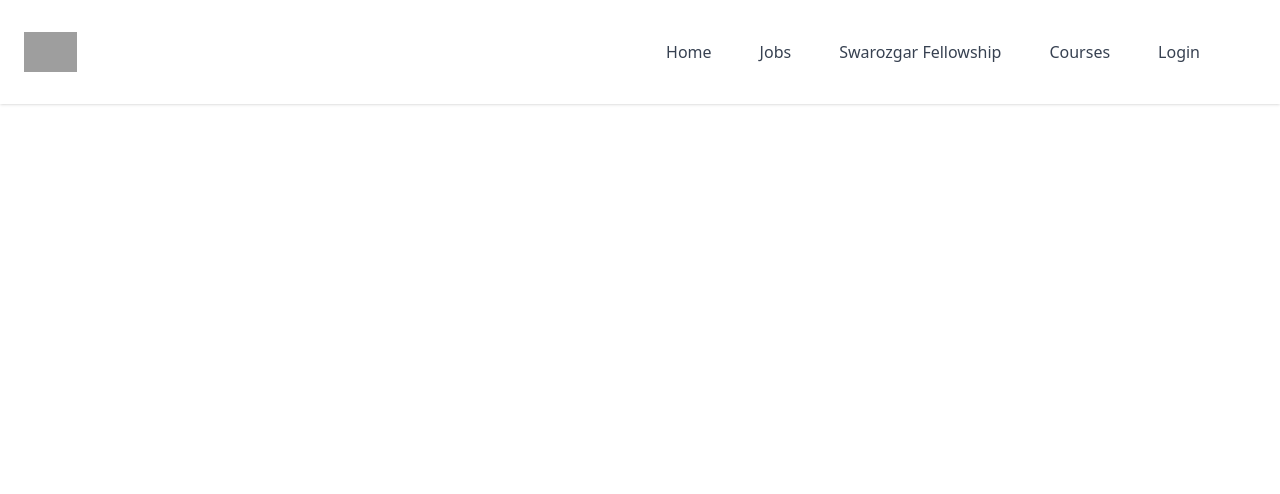
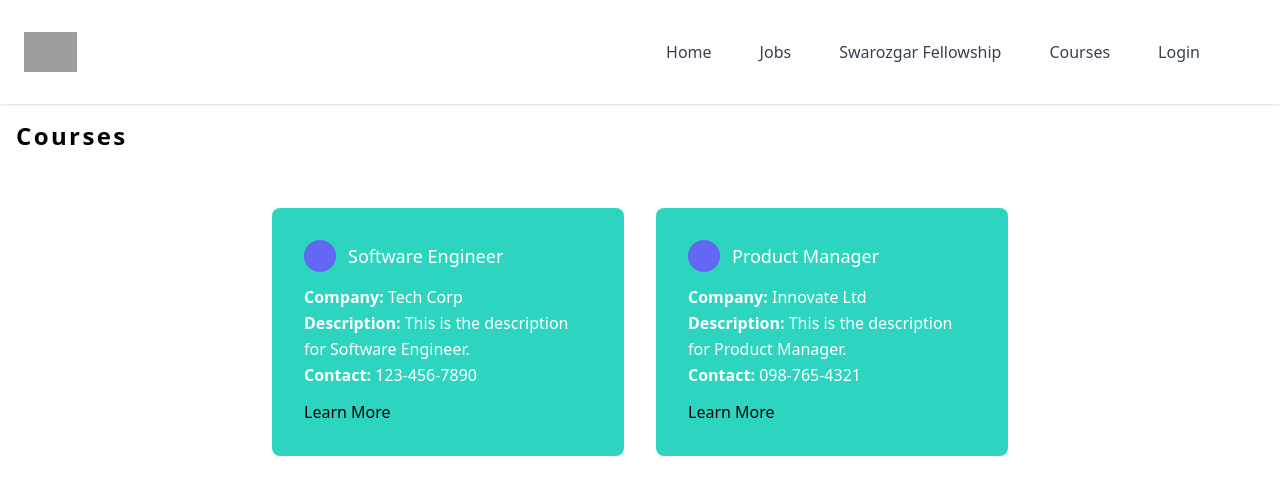
Before and after one commit to cfgmumbai24/Team-32, a React (Vite) app in the folder frontend/: page /Courses in a window 1280 px wide. Shown: the top 494 px of the page. Built offline with nearby package versions, Linux system fonts and the light colour scheme; grey boxes are pictures that could not be loaded.

Commit message:
Added Courses Page

```diff
--- a/frontend/src/App.jsx
+++ b/frontend/src/App.jsx
@@ -12,6 +12,7 @@ import Jobs from './components/pages/Jobs'
 import Swarozgar from './components/pages/Swarozgar'
 import ContactUs from './components/pages/ContactUs'
 import { Signup } from './components/pages/Signup'
+import Courses from './components/pages/Courses'
 
 
 function App() {
@@ -26,6 +27,7 @@ function App() {
       <Route exact path='/Jobs' element={<Jobs />}/>
       <Route exact path='/Swarozgar' element={<Swarozgar />}/>
       <Route exact path='/ContactUs' element={<ContactUs />}/>
+      <Route exact path='/Courses' element={<Courses />}/>
       <Route path="/job/:id" element={<JobDetail />} />
 
     </Routes>
--- /dev/null
+++ b/frontend/src/components/CourseCard.jsx
@@ -0,0 +1,41 @@
+// src/components/JobCards.js
+import React from 'react';
+import { Link } from 'react-router-dom';
+import { jobs } from '../data/jobData.js'; // Ensure the correct path to the jobData file
+
+const JobCards = () => {
+  return (
+    <div className="flex flex-wrap justify-center mt-10">
+      {jobs.map(job => (
+        <div key={job.id} className="p-4 max-w-sm">
+          <div className="flex rounded-lg h-full dark:bg-gray-800 bg-teal-400 p-8 flex-col">
+            <div className="flex items-center mb-3">
+              <div
+                className="w-8 h-8 mr-3 inline-flex items-center justify-center rounded-full dark:bg-indigo-500 bg-indigo-500 text-white flex-shrink-0"
+              >
+                {/* Icon Placeholder */}
+              </div>
+              <h2 className="text-white dark:text-white text-lg font-medium">{job.title}</h2>
+            </div>
+            <div className="flex flex-col justify-between flex-grow">
+              <p className="leading-relaxed text-base text-white dark:text-gray-300">
+                <strong>Company:</strong> {job.company}
+              </p>
+              <p className="leading-relaxed text-base text-white dark:text-gray-300">
+                <strong>Description:</strong> {job.description}
+              </p>
+              <p className="leading-relaxed text-base text-white dark:text-gray-300">
+                <strong>Contact:</strong> {job.contact}
+              </p>
+              <Link to={`/job/${job.id}`} className="mt-3 text-black dark:text-white hover:text-blue-600 inline-flex items-center">
+                Learn More
+              </Link>
+            </div>
+          </div>
+        </div>
+      ))}
+    </div>
+  );
+};
+
+export default JobCards;
--- a/frontend/src/components/pages/Courses.jsx
+++ b/frontend/src/components/pages/Courses.jsx
@@ -0,0 +1,13 @@
+import React from 'react';
+import CourseCard from '../CourseCard';
+
+const Courses = () => {
+  return (
+    <div className="container mx-auto p-4">
+      <h1 className="text-2xl font-bold mb-4">Courses</h1>
+      <CourseCard />
+    </div>
+  );
+};
+
+export default Courses;
```
Also changed, not shown: 1 other file (tests, documents, lock files or other folders).
